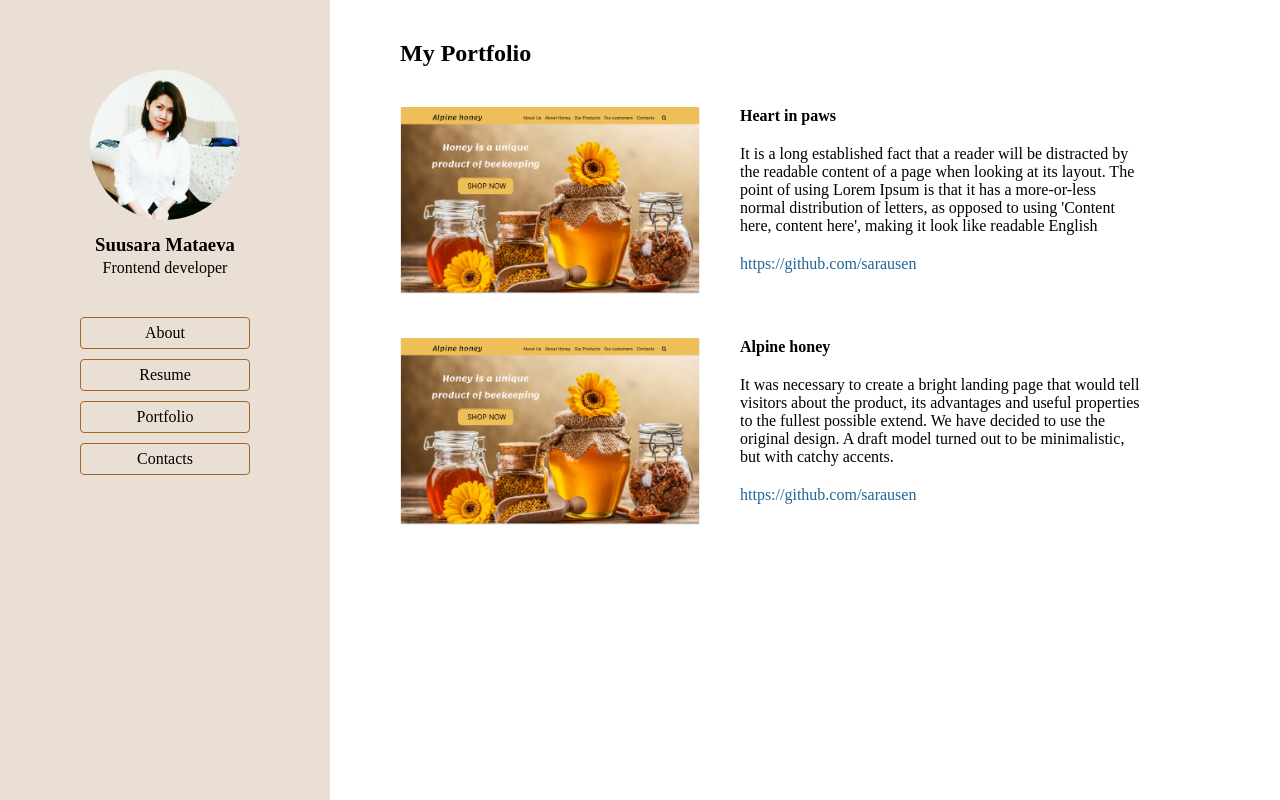
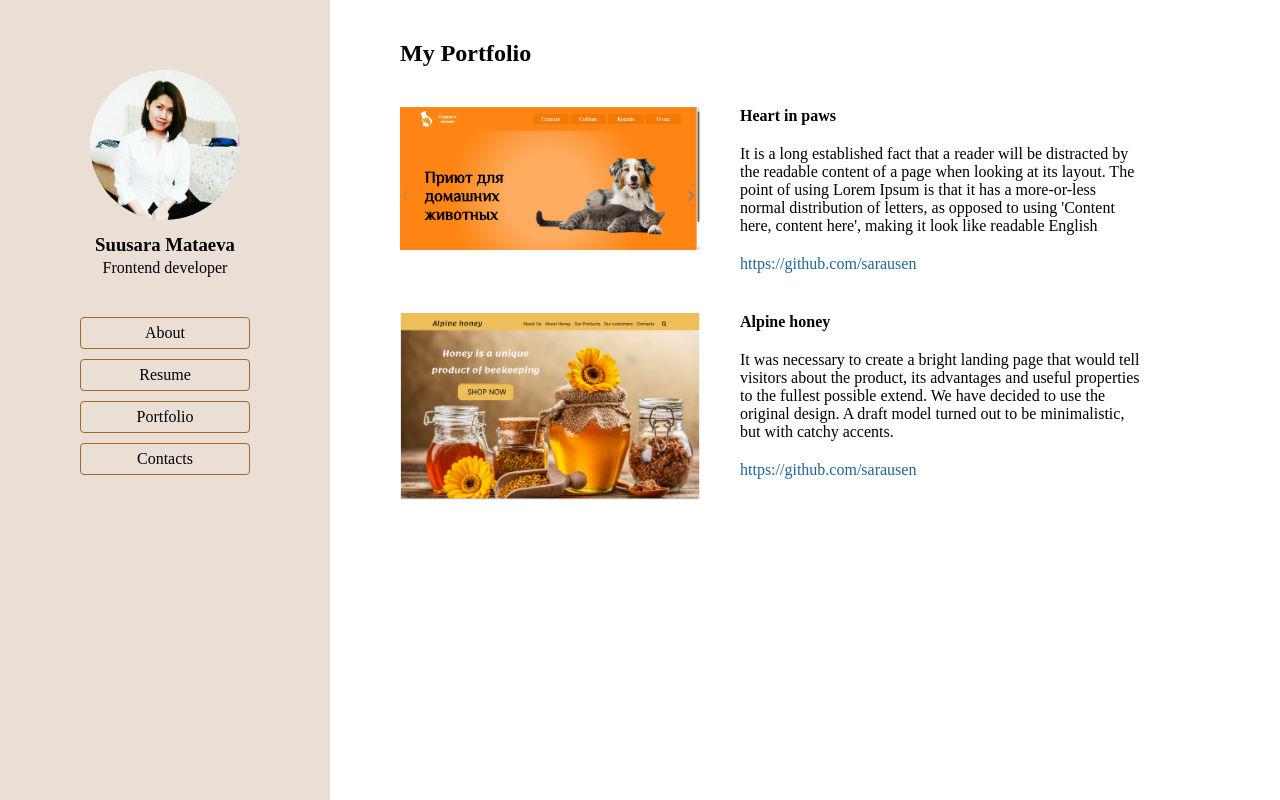
Before and after one commit to sarausen/online_CV, a React (Create React App) app: page /portfolio in a window 1280 px wide. Built offline with nearby package versions, Linux system fonts and the light colour scheme.

Commit message:
add images

```diff
--- a/src/pages/portfolio/index.jsx
+++ b/src/pages/portfolio/index.jsx
@@ -1,5 +1,6 @@
 import "./style.css"
 import Honey from '../../assets/honey.png'
+import Animals from "../../assets/animals.png"
 export const PortfolioPage = () => {
   return (
     <div className="main">
@@ -7,7 +8,7 @@ export const PortfolioPage = () => {
         <h2>My Portfolio</h2>
         <div className="portfolio_block">
            <div className="portfolio_bl">
-             <img className="portfolio_img" src={Honey} alt=""/>
+             <img className="portfolio_img" src={Animals} alt=""/>
           </div>
           <div>
             <h4>Heart in paws</h4>
```
